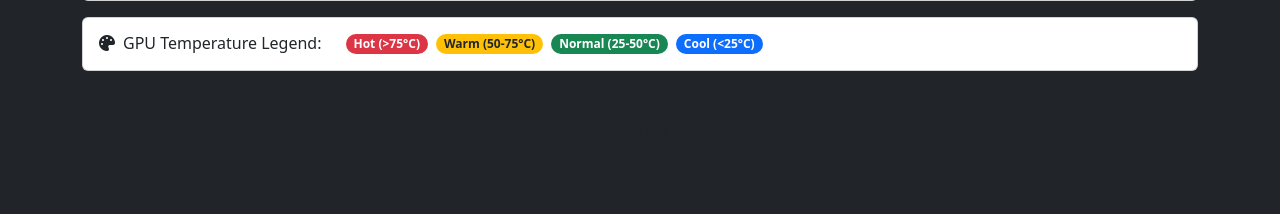
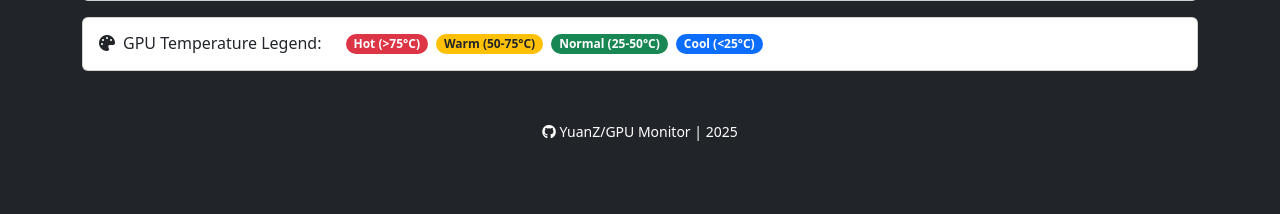
Before and after one commit to 3355190239/GPU-Monitor, a Flask app: page / in a window 1280 px wide. Shown: the part 586-800 px from the top of the page. Run offline with Flask 3, Linux system fonts and the light colour scheme; some libraries are stand-ins or nearby versions.

Commit message:
Update index.html

```diff
--- a/templates/index.html
+++ b/templates/index.html
@@ -79,9 +79,10 @@
 
         <footer class="py-4 bg-dark">
             <div class="container text-center">
-                <small class="text-muted">YuanZ/GPU Monitor</small>
+                        <small><a href="https://github.com/3355190239/GPU-Monitor" class="text-white" style="text-decoration: none"><i class="fab fa-github"></i> YuanZ/GPU Monitor | 2025</a></small>
             </div>
         </footer>
+
     </div>
 
     <script src="https://code.jquery.com/jquery-3.7.1.min.js"></script>
```
